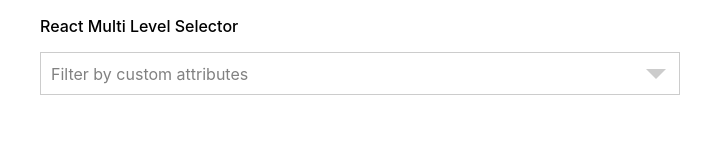
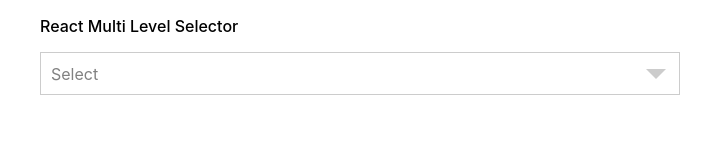
Before and after one commit to sanjaymusale/react-multi-level-select, a React (Create React App) app: page / in a window 1280 px wide. Shown: the top 160 px of the page, without its empty margins (280-1000 px from the left). Built offline with nearby package versions, Linux system fonts and the light colour scheme.

Commit message:
added a getClassName function to suffix classnames

```diff
--- a/src/App.js
+++ b/src/App.js
@@ -29,6 +29,7 @@ class App extends React.Component {
           <MultiSelect
             options={options}
             onChange={this.onChange}
+            className="test"
           />
         </div>
         <p>Output</p>
--- a/src/multiSelect.js
+++ b/src/multiSelect.js
@@ -1,6 +1,7 @@
 import React from 'react';
 import PropTypes from 'prop-types';
 import listensToClickOutside from 'react-onclickoutside';
+import suffixedClassName from './suffixedClassName';
 import './style.scss';
 
 class MultiLevelSelect extends React.Component {
@@ -12,18 +13,22 @@ class MultiLevelSelect extends React.Component {
     };
   }
 
+  getClassName = (suffix) => {
+    const { className } = this.props;
+
+    return suffixedClassName(className, suffix);
+  }
+
   selectOption = (data, event) => {
     const { values } = this.state;
     const { value, name, checked } = event.target;
+
     if (checked) {
       const selectedOption = {
         value,
         label: name,
       };
-      if (!values.some(item => item.value === data.value)) {
-        this.setState({ values: [...values, { ...data, options: [selectedOption] }] },
-          this.onOptionsChange);
-      } else {
+      if (values.some(item => item.value === data.value)) {
         const selectedOptions = values.map((item) => {
           if (item.value === data.value) {
             return { ...item, options: [...item.options, selectedOption] };
@@ -31,6 +36,9 @@ class MultiLevelSelect extends React.Component {
           return item;
         });
         this.setState({ values: selectedOptions }, this.onOptionsChange);
+      } else {
+        this.setState({ values: [...values, { ...data, options: [selectedOption] }] },
+          this.onOptionsChange);
       }
     } else {
       const uncheckedOption = values.map(item => (
@@ -40,25 +48,24 @@ class MultiLevelSelect extends React.Component {
     }
   }
 
-  renderOptionsSelected = (values) => {
-    const { className } = this.props;
-    return values.map((item, i) => (
+  renderOptionsSelected = (values) => (
+    values.map((item, i) => (
       <div
         key={i}
-        className={`options-selected-container ${className && `${className}-options-selected-container`}`}
+        className={`options-selected-container ${this.getClassName(`options-selected-container`)}`}
         onClick={event => event.stopPropagation()}
       >
-        <div className={`options-group ${className && `${className}-options-group`}`}>
+        <div className={`options-group ${this.getClassName('options-group')}`}>
           {item.label}
           {' : '}
           &nbsp;
         </div>
         {item.options.map((data, index) => (
-          <div key={index} className={`options-value ${className && `${className}-options-value`}`}>
+          <div key={index} className={`options-value ${this.getClassName('options-value')}`}>
             {(item.options.length >= 2 && index === item.options.length - 1)
               ? (
                 <span>
-                  <span className={`or-separator ${className && `${className}-or-separator`}`}>OR</span>
+                  <span className={`or-separator ${this.getClassName('or-separator')}`}>OR</span>
                   <span>
                     &nbsp;
                     {data.label}
@@ -71,13 +78,12 @@ class MultiLevelSelect extends React.Component {
         ))}
         <div
           onClick={() => this.removeSelectedGroup(item)}
-          className={`remove-group ${className && `${className}-remove-group`}`}
+          className={`remove-group ${this.getClassName('remove-group')}`}
         >
           &#10005;
         </div>
       </div>
-    ));
-  }
+    )))
 
   onOptionsChange = () => {
     const { onChange } = this.props;
@@ -92,6 +98,7 @@ class MultiLevelSelect extends React.Component {
 
   handleClickOutside = () => {
     const { isMenuOpen } = this.state;
+
     return isMenuOpen && this.setState({ isMenuOpen: false });
   }
 
@@ -100,47 +107,48 @@ class MultiLevelSelect extends React.Component {
     this.setState({ isMenuOpen: !isMenuOpen });
   }
 
-  renderButton = () => {
+  renderCaretButton = () => {
     const { isMenuOpen } = this.state;
-    const { className } = this.props;
+
     return (
       <div className="multi-selector-button" onClick={this.toggleMenu}>
-        <div className={isMenuOpen ? `arrow-up ${className && `${className}-arrow-up`}` : `arrow-down ${className && `${className}-arrow-up`}`} />
+        <div className={isMenuOpen ? `arrow-up ${this.getClassName('arrow-up')}` : `arrow-down ${this.getClassName('arrow-down')}`} />
       </div>
     );
   }
 
   renderPlaceholder = () => {
-    const { placeholder, className } = this.props;
+    const { placeholder } = this.props;
+
     return (
-      <div className={`multi-selector-placeholder ${className && `${className}-multi-selector-placeholder`}`}>
-        {placeholder ? `${placeholder}` : 'Filter by custom attributes'}
+      <div className={`multi-selector-placeholder ${this.getClassName('multi-selector-placeholder')}`}>
+        {placeholder || 'Select'}
       </div>
     );
   }
 
   renderOptions = () => {
     const { values } = this.state;
-    const { options, className } = this.props;
+    const { options } = this.props;
 
     return (
       <div className="options-main-menu">
         {
           options.map((item, i) => (
             <div key={i} className="options-container">
-              <div className={`options-label ${className && `${className}-options-label`}`}>{item.label}</div>
+              <div className={`options-label ${this.getClassName('options-label')}`}>{item.label}</div>
               {item.options && (
                 <>
-                  <div className={`arrow-right ${className && `${className}-arrow-right`}`} />
-                  <div className={`options-sub-menu-container ${className && `${className}-options-sub-menu-container`}`}>
+                  <div className={`arrow-right ${this.getClassName('arrow-right')}`} />
+                  <div className={`options-sub-menu-container ${this.getClassName('options-sub-menu-container')}`}>
                     <div
-                      className={`options-sub-menu-header ${className && `${className}-options-sub-menu-header`}`}
+                      className={`options-sub-menu-header ${this.getClassName('options-sub-menu-header')}`}
                     >
                       {item.label}
                     </div>
                     {item.options.map((subItem, index) => (
                       <label key={index}>
-                        <div className={`options-sub-menu ${className && `${className}-options-sub-menu`}`}>
+                        <div className={`options-sub-menu ${this.getClassName('options-sub-menu')}`}>
                           <input
                             type="checkbox"
                             value={subItem.value}
@@ -152,7 +160,7 @@ class MultiLevelSelect extends React.Component {
                             onChange={event => this.selectOption({ value: item.value, label: item.label }, event)}
                           />
                           <div className="checkbox"><span className="checkmark" /></div>
-                          <div className={`options-label ${className && `${className}-options-label`}`}>{subItem.label}</div>
+                          <div className={`options-label ${this.getClassName('options-label')}`}>{subItem.label}</div>
                         </div>
                       </label>
                     ))}
@@ -168,19 +176,19 @@ class MultiLevelSelect extends React.Component {
 
   render() {
     const { values, isMenuOpen } = this.state;
-    const { className } = this.props;
+
     return (
       <div className="multi-level-selector-container">
         <div
-          className={`multi-selector-container ${className && `${className}-multi-selector-container`} ${isMenuOpen ? `active ${className && `${className}-active`}` : 'inactive'}`}
+          className={`multi-selector-container ${this.getClassName('multi-selector-container')} ${isMenuOpen ? `active ${this.getClassName('active')}` : 'inactive'}`}
         >
           <div className="multi-selector" onClick={this.toggleMenu}>
             {!values.length && this.renderPlaceholder()}
             {this.renderOptionsSelected(values)}
           </div>
-          {this.renderButton()}
+          {this.renderCaretButton()}
         </div>
-        <div className={`multi-level-options-container ${className && `${className}-multi-level-options-container`} ${isMenuOpen ? `menu-open ${className && `${className}-menu-open`}` : `menu-close ${className && `${className}-menu-open`}`}`}>
+        <div className={`multi-level-options-container ${this.getClassName('multi-level-options-container')} ${isMenuOpen ? `menu-open ${this.getClassName('menu-open')}` : `menu-close ${this.getClassName('menu-close')}`}`}>
           {this.renderOptions()}
         </div>
       </div>
--- /dev/null
+++ b/src/suffixedClassName.js
@@ -0,0 +1,25 @@
+const suffixedClassName = (className, suffix) => {
+  const classNames = {
+    'options-selected-container': `${className ? `${className}-options-selected-container` : ''}`,
+    'options-group': `${className ? `${className}-options-group` : ''}`,
+    'options-value': `${className ? `${className}-options-value` : ''}`,
+    'or-separator': `${className ? `${className}-or-separator` : ''}`,
+    'remove-group': `${className ? `${className}-remove-group` : ''}`,
+    'multi-selector-container': `${className ? `${className}-multi-selector-container` : ''}`,
+    'active': `${className ? `${className}-active` : ''}`,
+    'multi-level-options-container': `${className ? `${className}-multi-level-options-container` : ''}`,
+    'menu-open': `${className ? `${className}-menu-open` : ''}`,
+    'menu-close': `${className ? `${className}-menu-close` : ''}`,
+    'options-label': `${className ? `${className}-options-label` : ''}`,
+    'options-sub-menu-container': `${className ? `${className}-options-sub-menu-container` : ''}`,
+    'options-sub-menu-header': `${className ? `${className}-options-sub-menu-header` : ''}`,
+    'options-sub-menu': `${className ? `${className}-options-sub-menu` : ''}`,
+    'arrow-up': `${className ? `${className}-arrow-up` : ''}`,
+    'arrow-right': `${className ? `${className}-arrow-right` : ''}`,
+    'arrow-down': `${className ? `${className}-arrow-down` : ''}`,
+    'multi-selector-placeholder': `${className ? `${className}-multi-selector-placeholder` : ''}`,
+  }
+  return classNames[suffix];
+}
+
+export default suffixedClassName;
```
